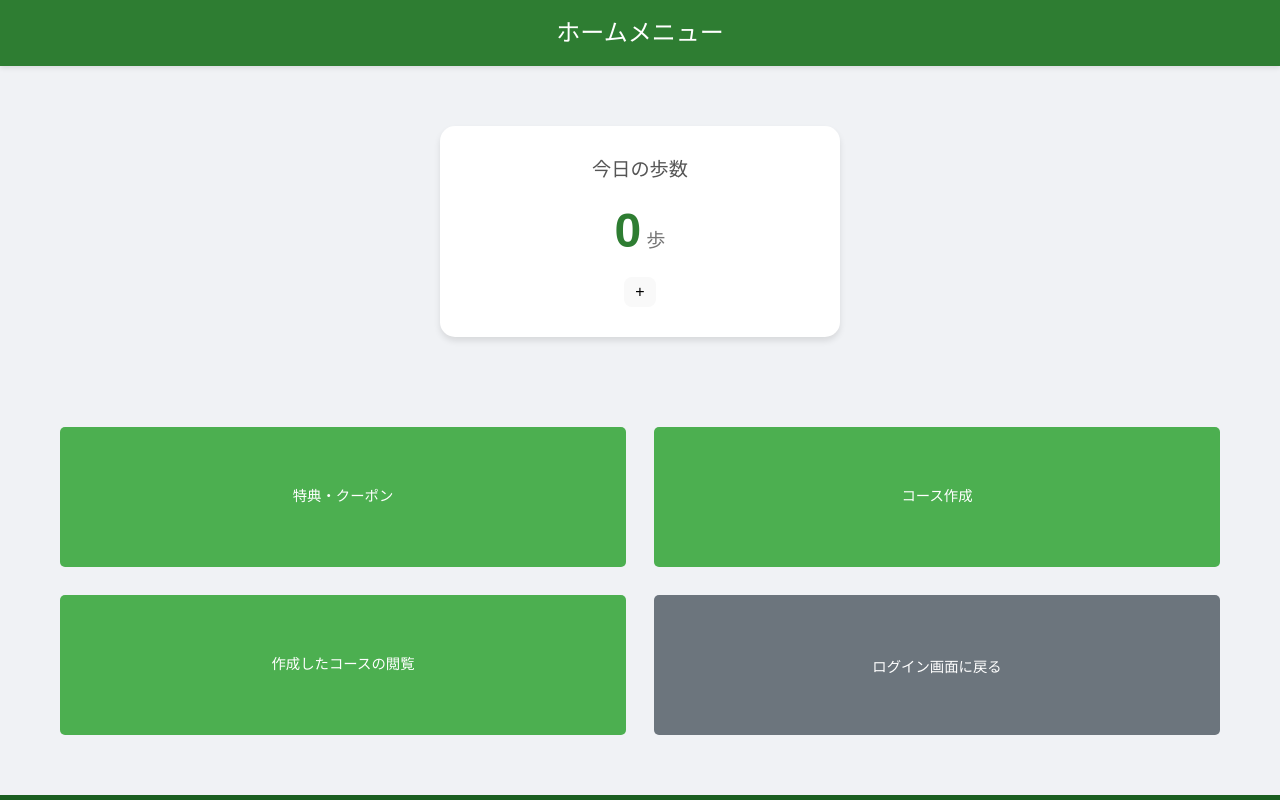
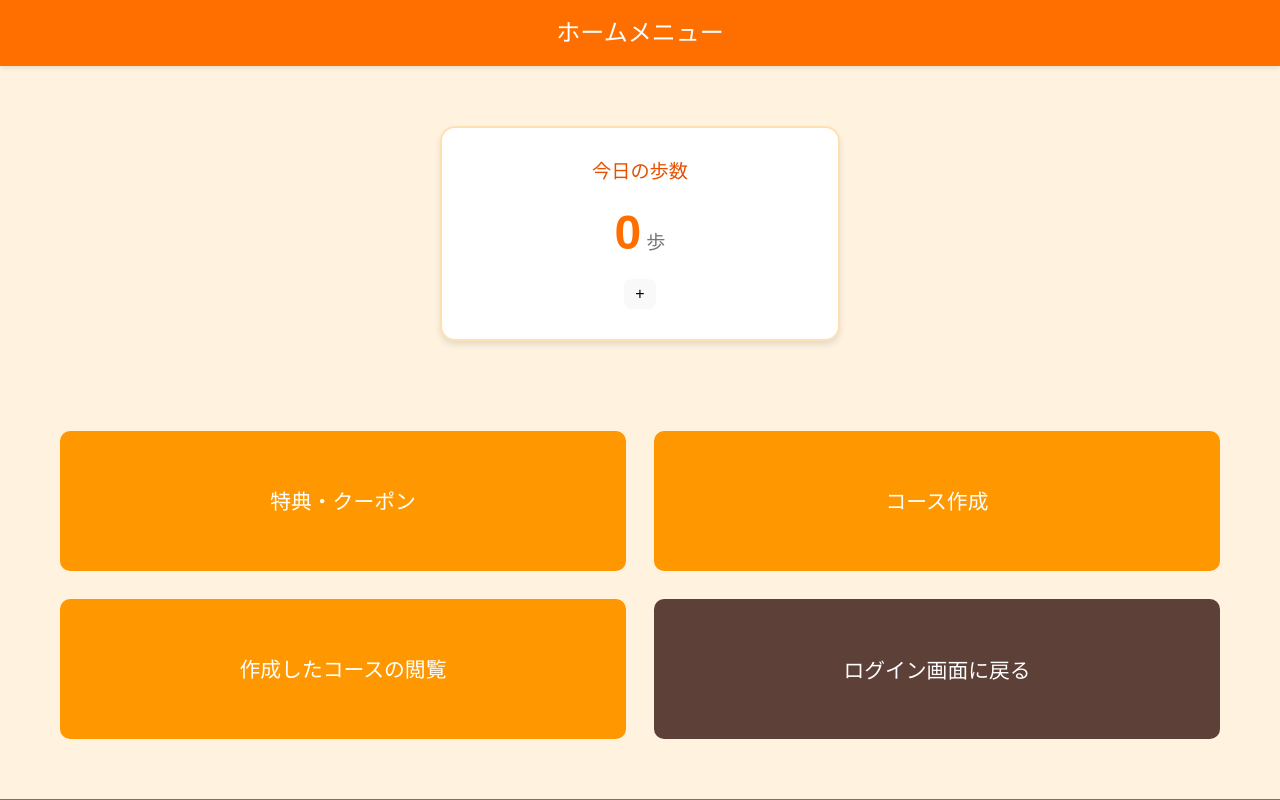
Before and after one commit to ya0872/Refresh_CourseMaker, a React (Vite) app in the folder vite-project/: page /HomeScreen in a window 1280 px wide. Built offline with nearby package versions, Linux system fonts and the light colour scheme.

Commit message:
homescreen

```diff
--- a/vite-project/src/HomeScreen.css
+++ b/vite-project/src/HomeScreen.css
@@ -5,7 +5,7 @@
   width: 100%;
   height: 100%;
   z-index: 9999;
-  background-color: #f0f2f5;
+  background-color: #FFF3E0;
   overflow-y: auto;
   margin: 0;
   padding: 0;
@@ -15,7 +15,7 @@
 }
 
 .header-band {
-  background-color: #2E7D32;
+  background-color: #FF6F00;
   color: white;
   padding: 20px;
   text-align: center;
@@ -31,29 +31,24 @@
 }
 
 .footer-band {
-  background-color: #1b5e20;
+  background-color: #E65100;
   width: 100%;
   height: 60px;
   margin-top: auto;
   flex-shrink: 0;
 }
 
-
 .home {
   max-width: 1200px;
   width: 95%;
   margin: 40px auto;
   padding: 20px;
-
   background-color: transparent;
   border: none;
-
-
   display: flex;
   flex-direction: column;
   align-items: center;
   gap: 90px;
-
   box-sizing: border-box;
 }
 
@@ -61,6 +56,7 @@
   background-color: white;
   padding: 30px;
   border-radius: 15px;
+  border: 2px solid #FFE0B2;
   box-shadow: 0 4px 6px rgba(0,0,0,0.1);
   text-align: center;
   width: 100%;
@@ -70,12 +66,12 @@
 
 .step-status-area h2 {
   margin: 0 0 10px 0;
-  color: #555;
+  color: #E65100;
   font-size: 1.2rem;
 }
 
 .step-count {
-  color: #2E7D32;
+  color: #FF6F00;
   font-weight: bold;
 }
 
@@ -87,6 +83,17 @@
 .step-count .unit {
   font-size: 1.2rem;
   color: #777;
+}
+
+.add-steps-btn {
+  margin-top: 15px;
+  padding: 8px 20px;
+  font-size: 1rem;
+  background-color: #FFD180;
+  color: #333;
+  border: none;
+  border-radius: 20px;
+  cursor: pointer;
 }
 
 .menu-grid {
@@ -110,35 +117,35 @@
   display: flex;
   justify-content: center;
   align-items: center;
-
   width: 100%;
   height: 140px;
   padding: 10px;
   box-sizing: border-box;
 
-  background-color: #4CAF50;
+  background-color: #FF9800;
   color: white;
   text-decoration: none;
-  border-radius: 5px;
-  font-size: 0.9rem;
+  border-radius: 10px;
+  font-size: 1.3rem;
+  font-weight: bold;
   border: none;
   cursor: pointer;
   text-align: center;
-
-  transition: background-color 0.2s;
+  transition: background-color 0.2s, color 0.2s;
 }
 
 .couponreward:hover,
 .course-create:hover,
-.course-view:hover,
-.login:hover {
-  background-color: #45a049;
+.course-view:hover {
+  background-color: #F57C00;
+  color: white;
 }
 
 .login {
-  background-color: #6c757d;
+  background-color: #5D4037;
 }
 
 .login:hover {
-  background-color: #5a6268;
+  background-color: #4E342E;
+  color: white;
 }
--- a/vite-project/src/HomeScreen.tsx
+++ b/vite-project/src/HomeScreen.tsx
@@ -6,7 +6,7 @@ function HomeScreen() {
     const navigate = useNavigate();
     const [todaySteps, setTodaySteps] = useState(0);
     const login = () => {
-        navigate('/');
+        navigate('/login');
     };
     const addSteps = () => {
         setTodaySteps(todaySteps + 1);
```
